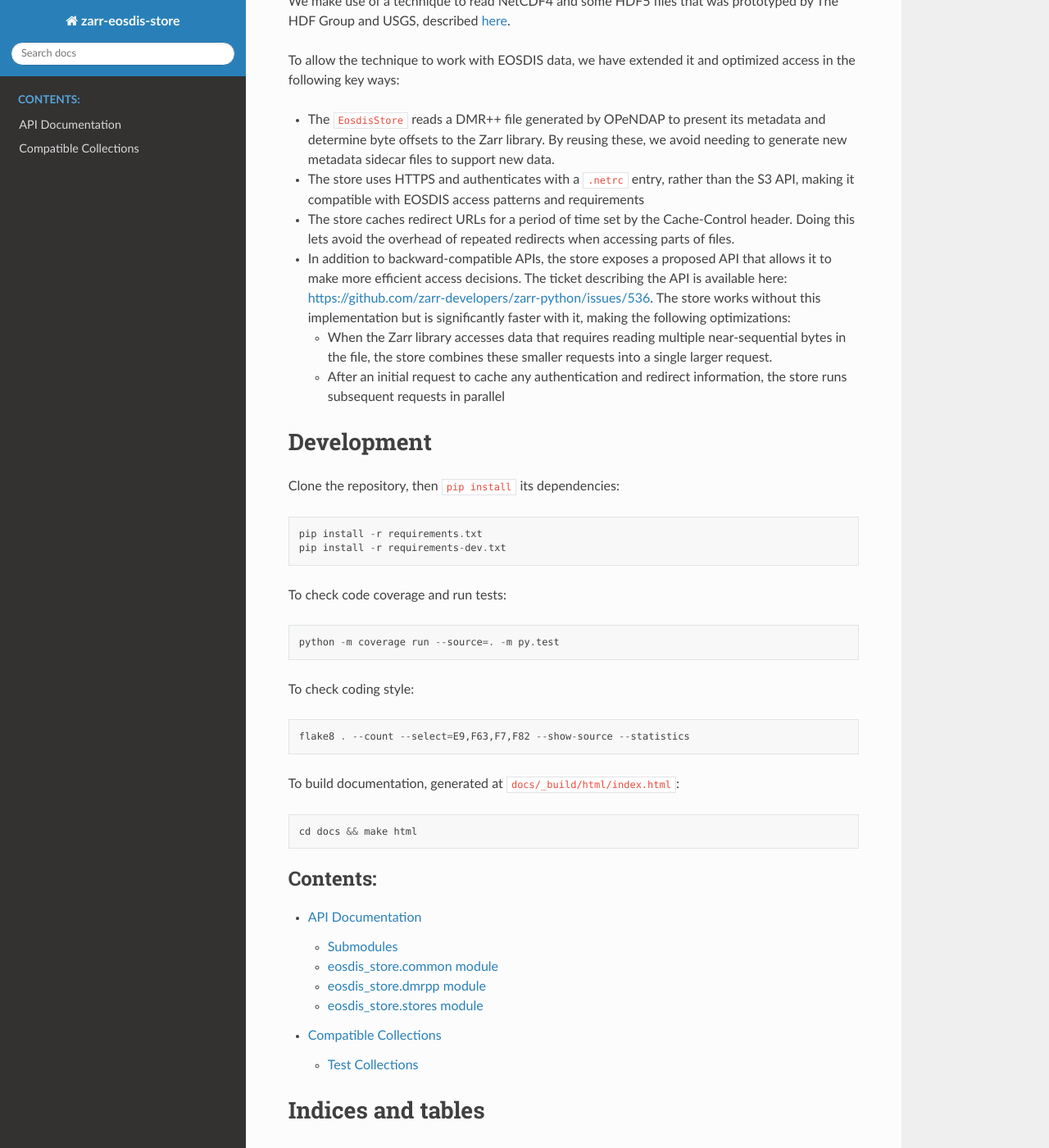
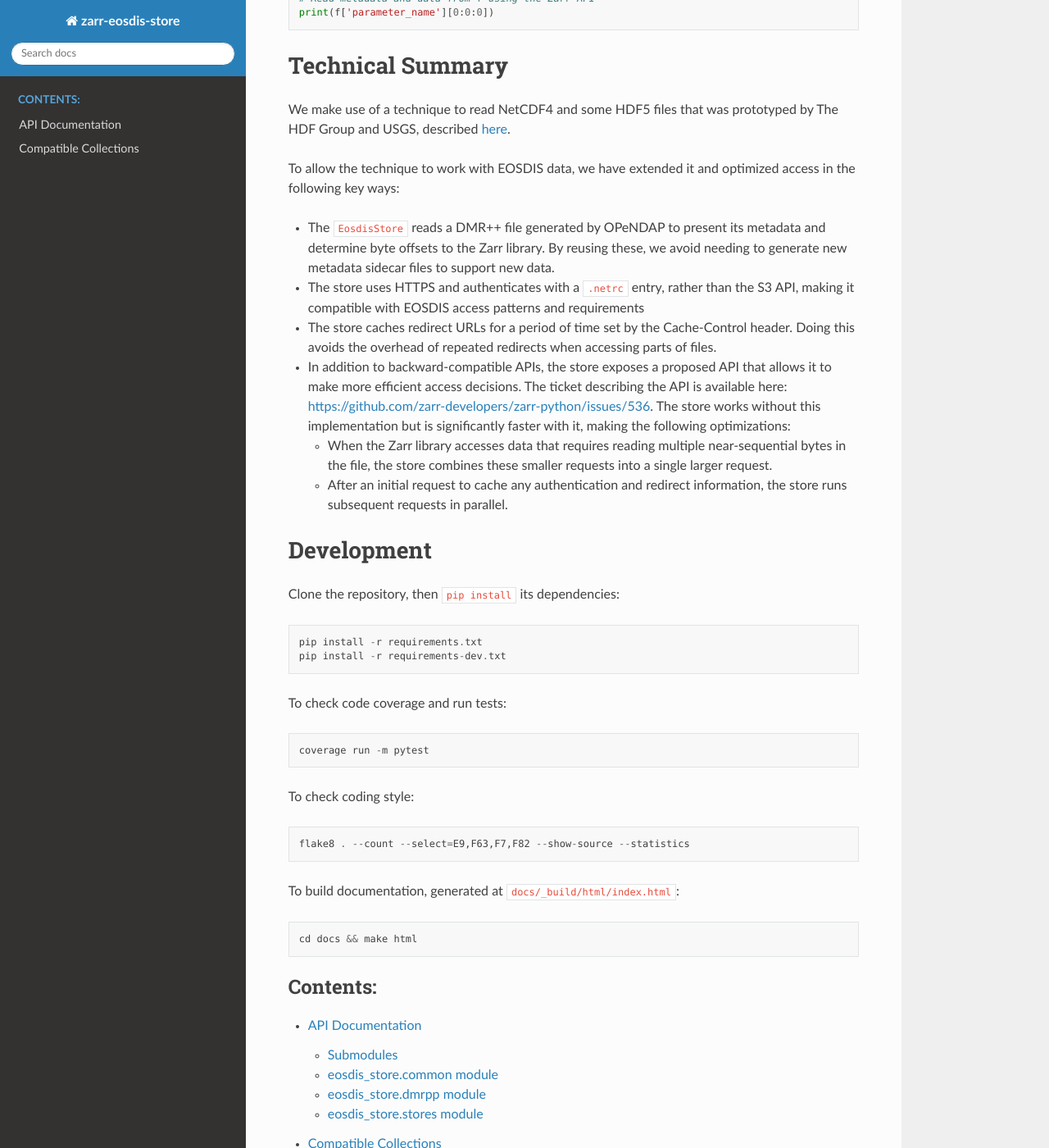
Before and after one commit to nasa/zarr-eosdis-store, a Sphinx documentation site: the page built from docs/index.rst, in a window 1280 px wide and 1400 px high, scrolled down 1348 px. Shown: the whole window at 82% size. Built offline with Sphinx 7.4.7 and the Read the Docs theme 2.0.0, drawn with Linux system fonts in a browser that asks for light colours; some of the changed text lies outside the part shown.

Commit message:
HARMONY-466: Update to require Python 3.8 or greater

```diff
--- a/README.rst
+++ b/README.rst
@@ -69,7 +74,7 @@
 * The store uses HTTPS and authenticates with a ``.netrc`` entry, rather than the S3 API, making it compatible with
   EOSDIS access patterns and requirements
 
-* The store caches redirect URLs for a period of time set by the Cache-Control header.  Doing this lets avoid the overhead
+* The store caches redirect URLs for a period of time set by the Cache-Control header.  Doing this avoids the overhead
   of repeated redirects when accessing parts of files.
 
 * In addition to backward-compatible APIs, the store exposes a proposed API that allows it to make more efficient access
@@ -80,7 +85,7 @@
     these smaller requests into a single larger request.
 
   * After an initial request to cache any authentication and redirect information, the store runs subsequent requests in
-    parallel
+    parallel.
 
 Development
 ===========
@@ -92,7 +97,7 @@
 
 To check code coverage and run tests::
 
-    python -m coverage run --source=. -m py.test
+    coverage run -m pytest
 
 To check coding style::
 
--- a/docs/conf.py
+++ b/docs/conf.py
@@ -12,7 +12,7 @@
 #
 import os
 import sys
-sys.path.insert(0, os.path.abspath('../../'))
+sys.path.insert(0, os.path.abspath('../'))
 
 import sphinx_rtd_theme
 
--- a/setup.py
+++ b/setup.py
@@ -40,10 +40,9 @@
         'Intended Audience :: Developers',
         'License :: OSI Approved :: MIT License',
         "Programming Language :: Python :: 3",   # remove once all tested sub-versions are listed
-        'Programming Language :: Python :: 3.6',
-        'Programming Language :: Python :: 3.7'
+        'Programming Language :: Python :: 3.8'
     ],
-    python_requires='>=3.6',
+    python_requires='>=3.8',
     install_requires=install_requires,
     dependency_links=dependency_links,
     extras_require={
```
Also changed, not shown: other parts of README.rst (+5 -0 lines), 2 other files.
